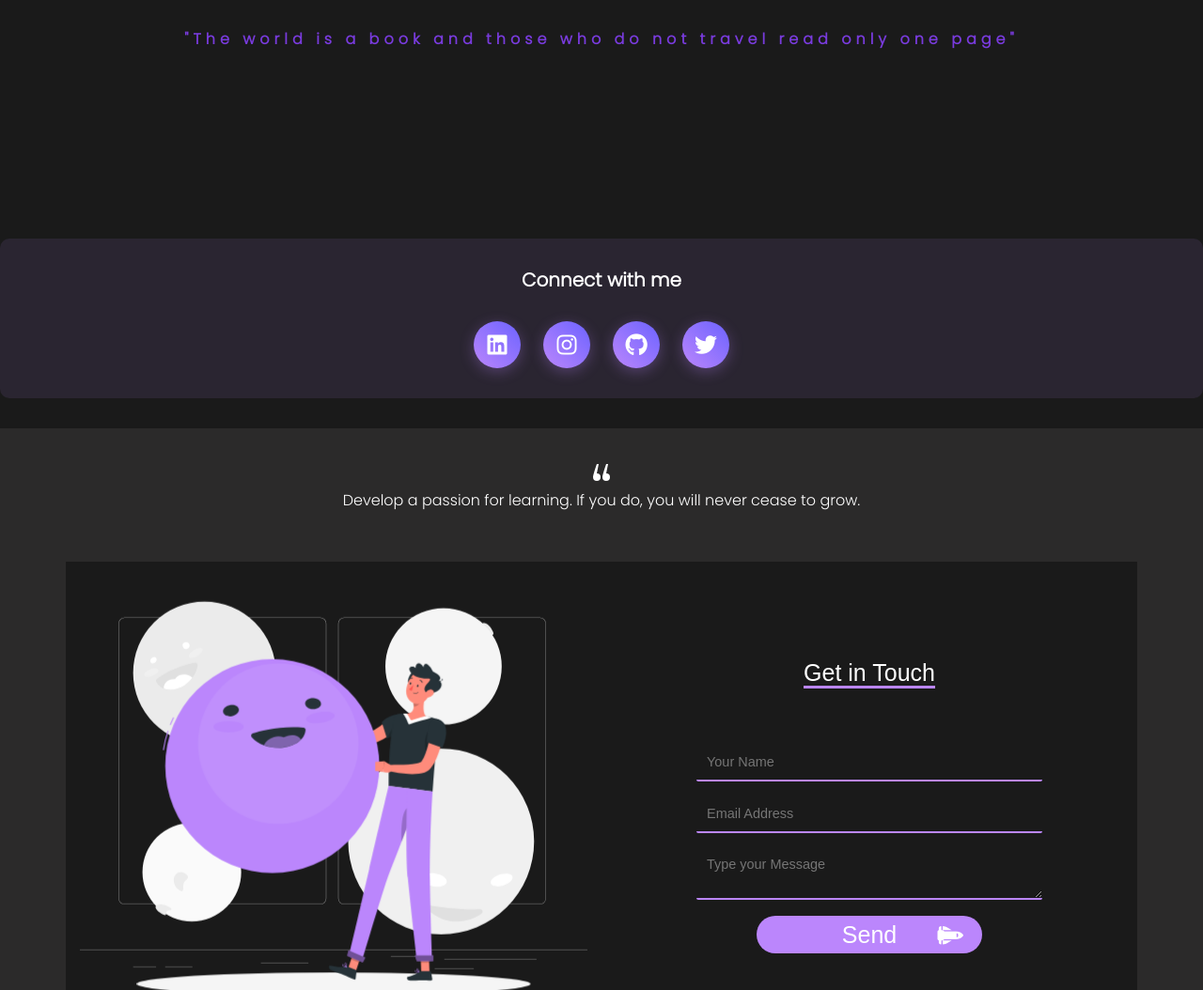
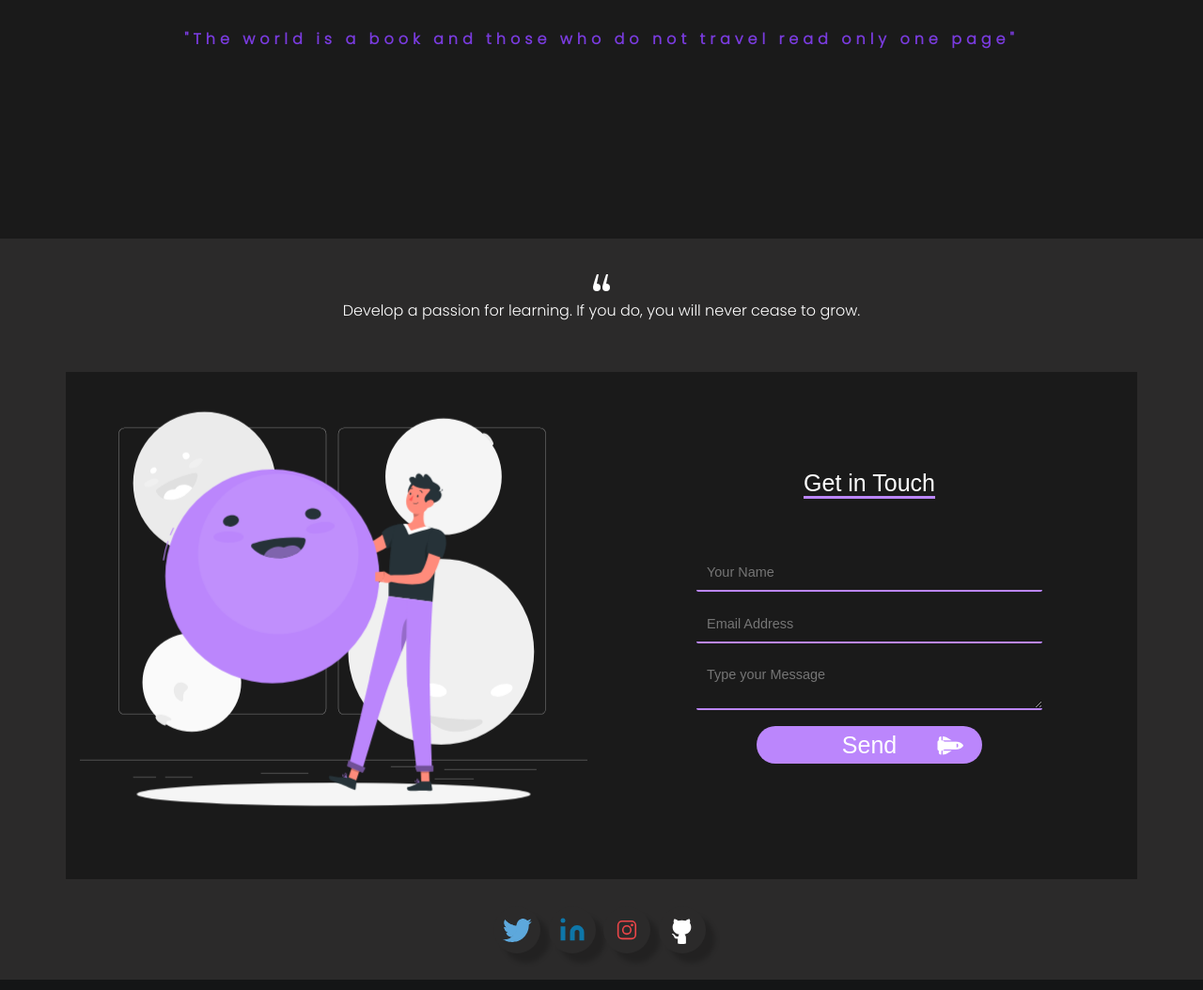
Before and after one commit to SATYAMSUMAN24/SATYAM_SUMAN_PORTFOLIO1, a plain HTML site: page travel_temp.html in a window 1280 px wide. Shown: the part 1574-2628 px from the top of the page at 94% size. Drawn offline with nearby package versions, Linux system fonts and the light colour scheme; some icons are missing; files whose address does not match are found by name.

Commit message:
travel_temp.html

```diff
--- a/travel_temp.html
+++ b/travel_temp.html
@@ -121,24 +121,7 @@
         </div>
     </div>
 
-    <!-- Social Media Links -->
-    <div class="social-media-section text-center mt-4">
-        <h5>Connect with me</h5>
-        <div class="social-icons">
-            <a href="https://www.linkedin.com/in/satyamsuman2003/" target="_blank" class="social-link">
-                <i class="fab fa-linkedin"></i>
-            </a>
-            <a href="https://www.instagram.com/satyamsuman6349/" target="_blank" class="social-link">
-                <i class="fab fa-instagram"></i>
-            </a>
-            <a href="https://github.com/SATYAMSUMAN24" target="_blank" class="social-link">
-                <i class="fab fa-github"></i>
-            </a>
-            <a href="https://x.com/satyamsuman24" target="_blank" class="social-link">
-                <i class="fab fa-twitter"></i>
-            </a>
-        </div>
-    </div>
+
 
     <!-- Dynamic footer section -->
 
```
